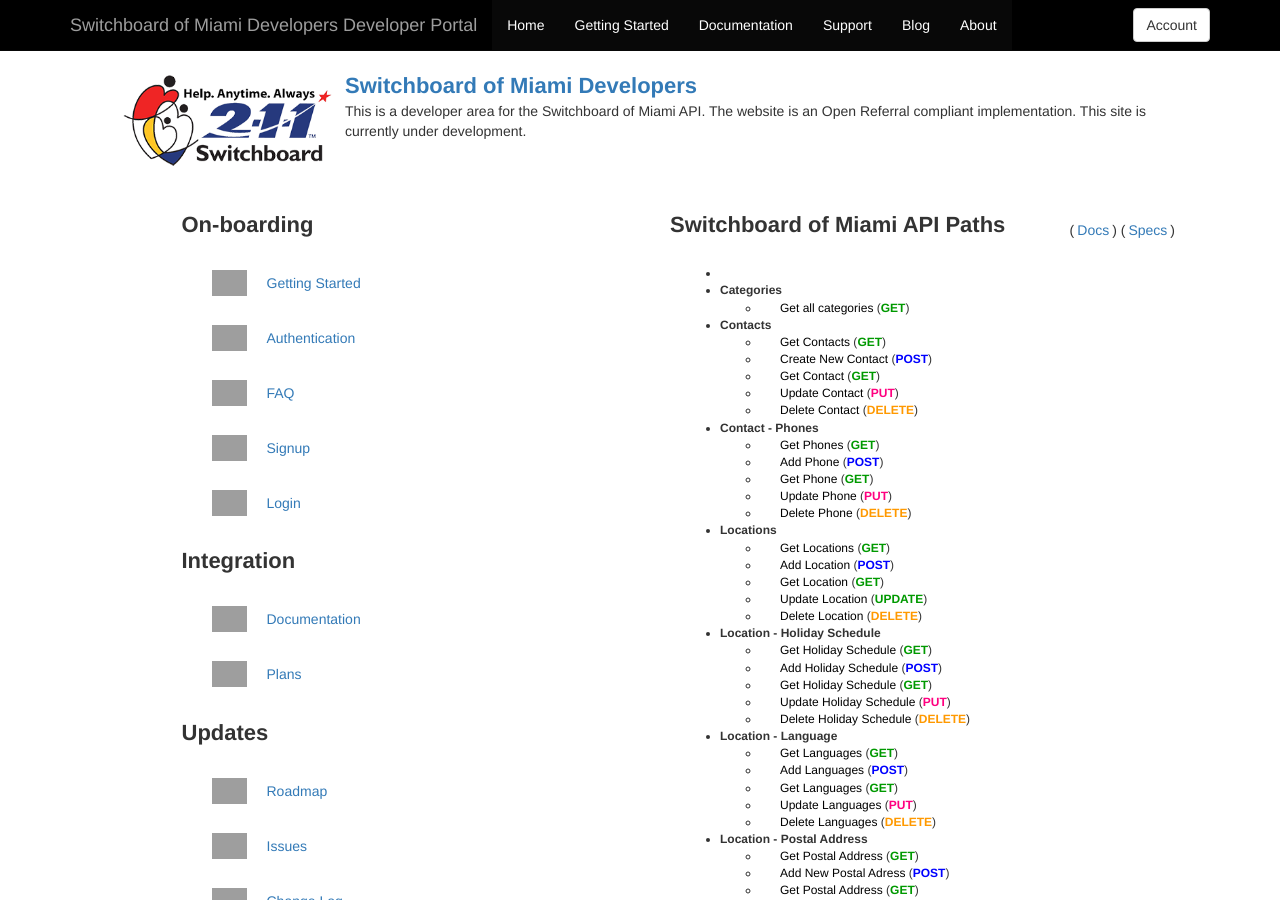
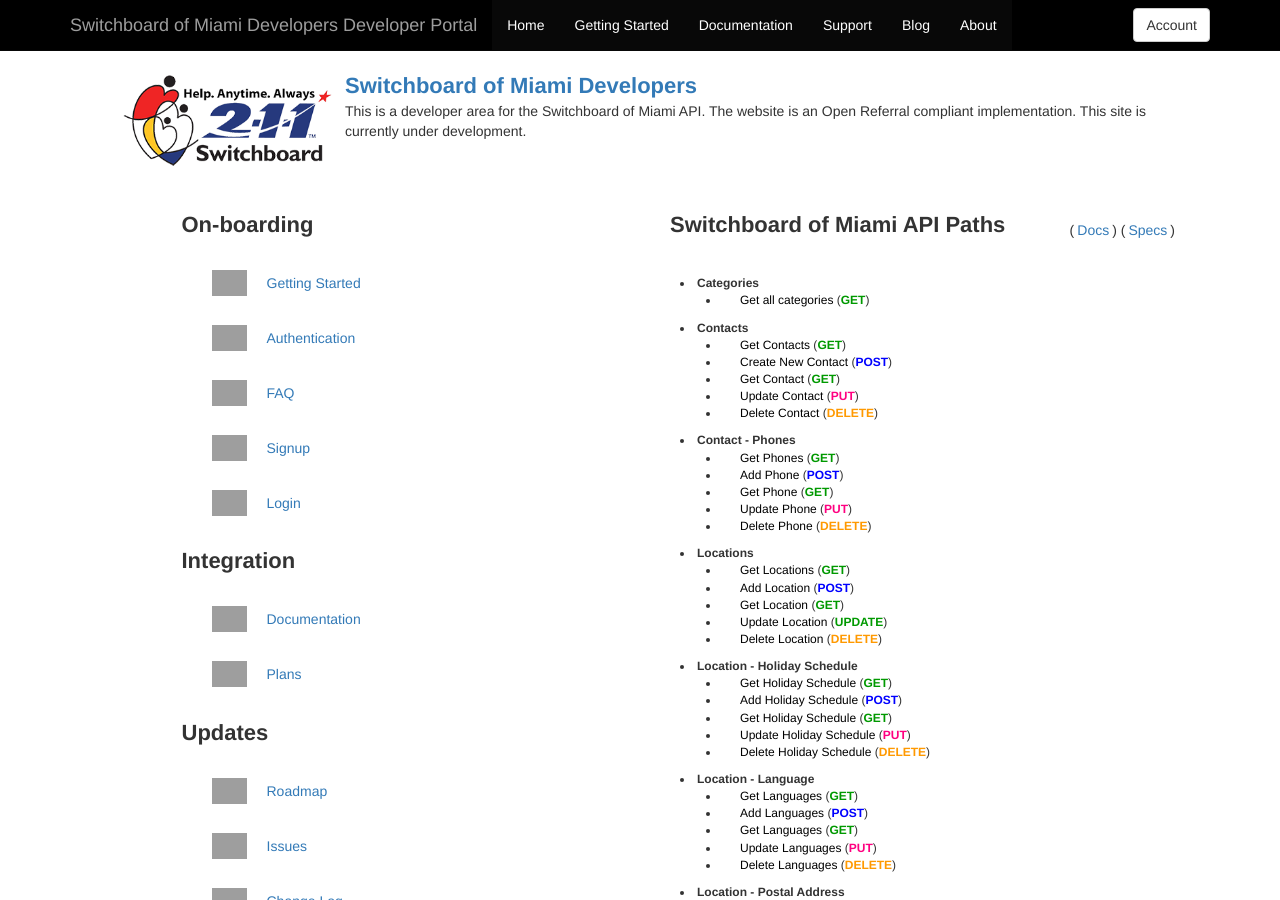
Before and after one commit to xrysanthos/developer-portal, a Jekyll site: the page built from index.html, in a window 1280 px wide and 900 px high. Built offline with Jekyll 4.4.1, drawn with Linux system fonts in a browser that asks for light colours; grey boxes are pictures that could not be loaded.

Commit message:
check for empty

```diff
--- a/index.html
+++ b/index.html
@@ -379,7 +379,9 @@
                           {% assign tagArray = taglist | split: "," %}
                           {% for grouptag in tagArray %}
 
-                            <li style="font-size: 12px; margin-left: 25px;"><strong>{{ grouptag }}</strong></li><ul style="font-size: 12px; margin-left: 25px;">
+                            {% if grouptag != '' %}
+                              <li style="font-size: 12px; margin-left: 25px;"><strong>{{ grouptag }}</strong></li><ul style="font-size: 12px; margin-left: 25px;">
+                            {% endif %}
 
                             {% for spec in openapi_spec_json %}
                               {% for path in spec.paths %}
```
